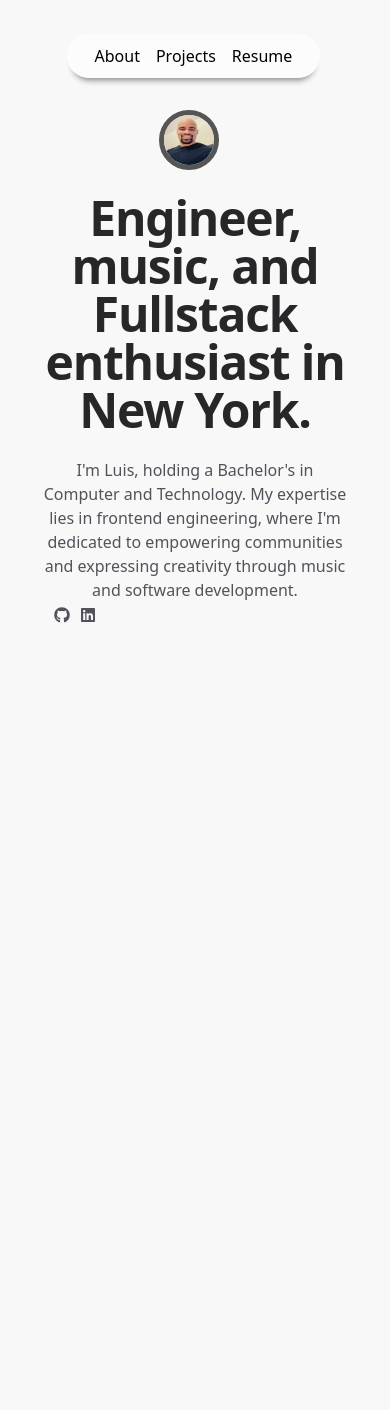
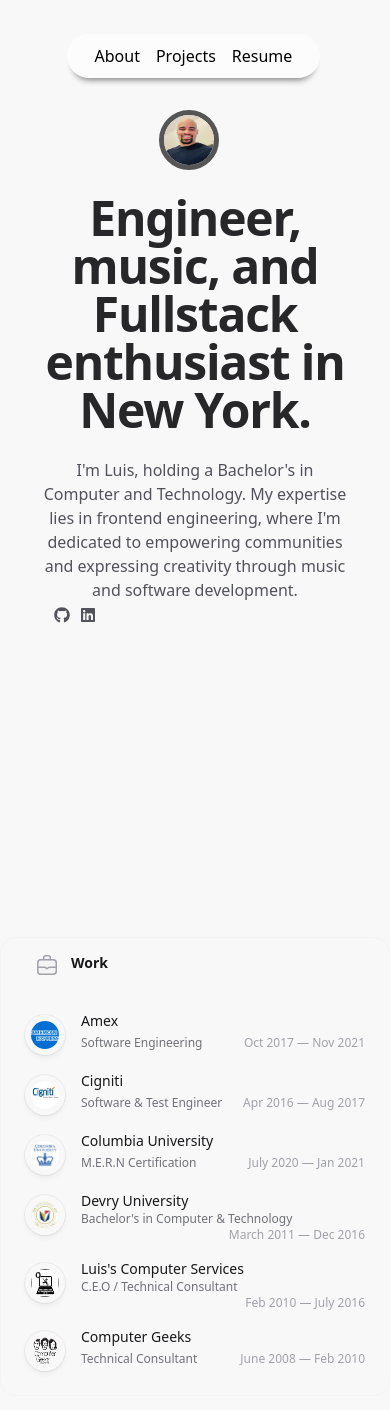
Before and after one commit to Luisfeliz3/new_portfolio, a React (Create React App) app: page / in a window 390 px wide. Shown: the top 1410 px of the page. Built offline with nearby package versions, Linux system fonts and the light colour scheme.

Commit message:
Mobile responsive fix v1.0.9-work-card

```diff
--- a/src/Pages/HomePage.jsx
+++ b/src/Pages/HomePage.jsx
@@ -9,7 +9,7 @@ const HomePage = () => {
     <div className="home-page-container">
         <Details/>
         {/* <HomeCardGroup/>   */}
-        {/* <WorkCard/> */}
+        <WorkCard/>
     </div>
   )
 }
```
Also changed, not shown: src/Components/AboutDetails/style.css (+0 -7 lines), src/Components/HomeCardGroup/style.css (+0 -7 lines), src/Components/Nav/style.css (+0 -27 lines).
